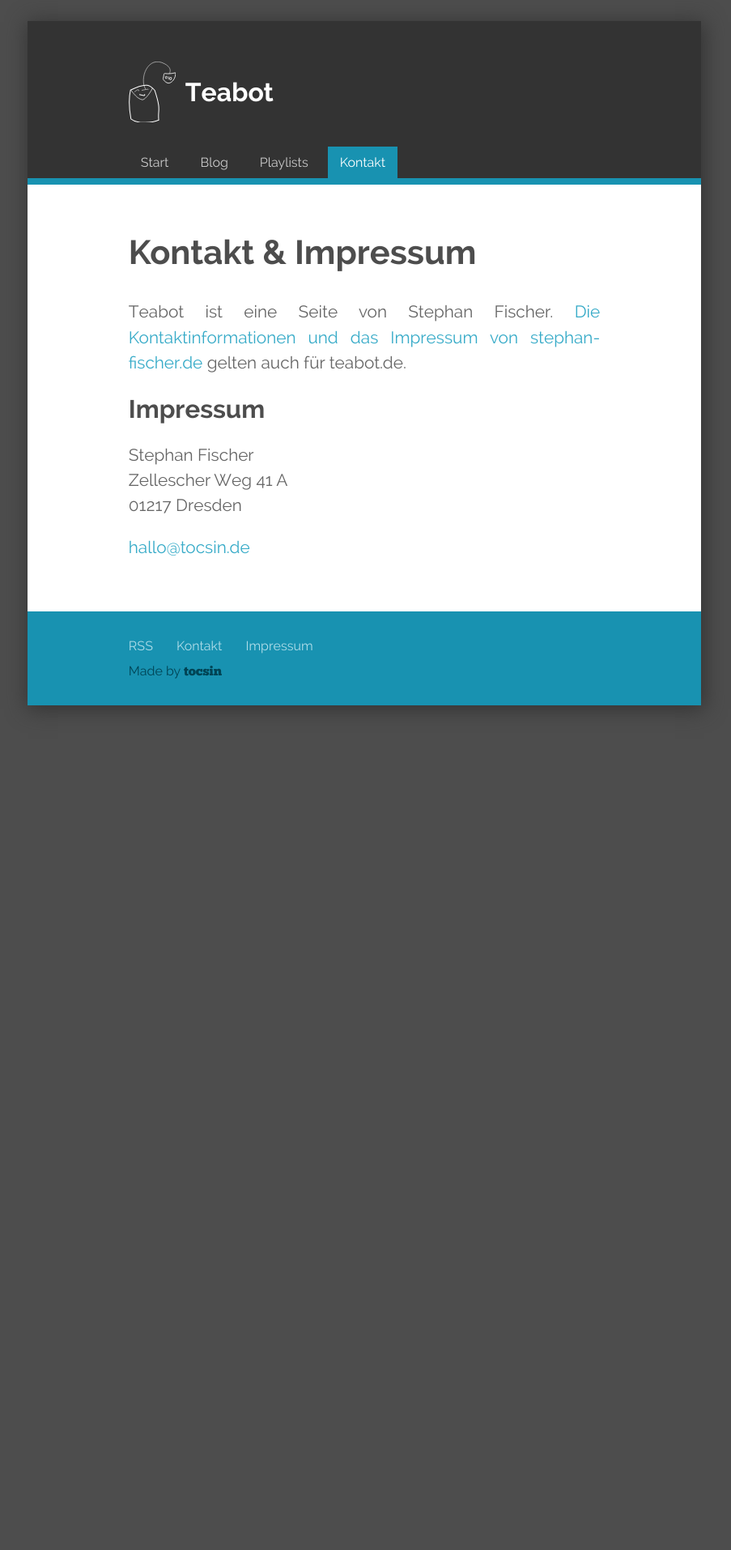
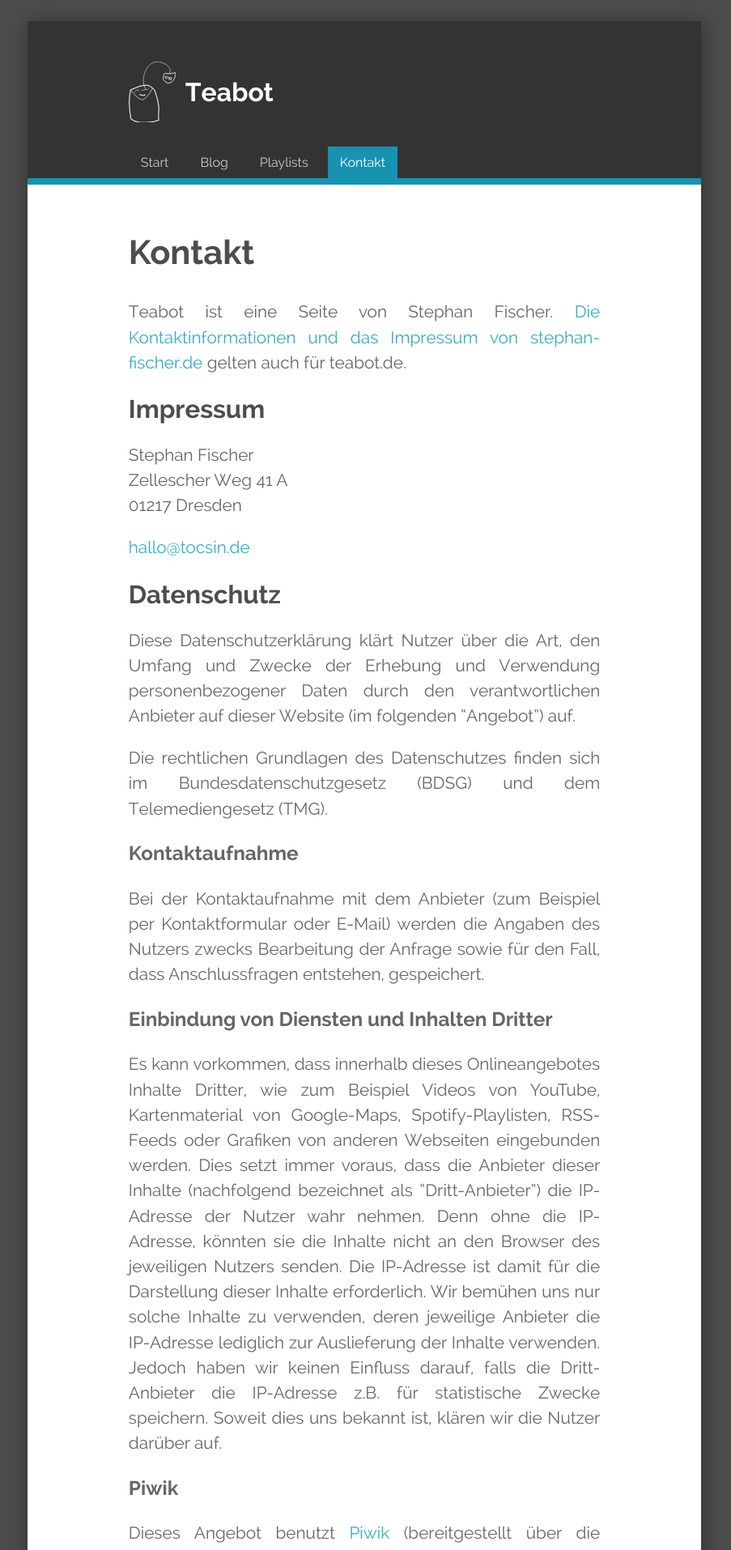
Before and after one commit to tocsinDE/teabot.de, a Jekyll site: the page built from kontakt.md, in a window 1280 px wide. Shown: the top 1914 px of the page at 81% size, without its empty margins (190-1093 px from the left). Built offline with Jekyll 4.4.1, drawn with Linux system fonts in a browser that asks for light colours; nearby versions of some CDN libraries; comment, search, counter and statistics services are not loaded; before the commit the page ends 900 px from its top, so only the background shows below that; some of the changed text lies outside the part shown.

Commit message:
It's German law. Much Datenschutzerklärung, much wow.

```diff
--- a/_includes/footer.html
+++ b/_includes/footer.html
@@ -3,6 +3,7 @@
     <li><a href="{{ "/feed.xml" | relative_url }}" title="RSS-Feed abonnieren">RSS</a></li>
     <li><a href="{{ "/kontakt/" | relative_url}}" title="Kontakt">Kontakt</a></li>
     <li><a href="{{ "/kontakt#impressum" | relative_url}}" title="Impressum">Impressum</a></li>
+    <li><a href="{{ "/kontakt#datenschutz" | relative_url}}" title="Datenschutz">Datenschutz</a></li>
   </ul>
 
   <a href="https://tocsin.de" target="_blank" title="öffnet tocsin.de">Made by <span class="tocsin">tocsin <!-- ... and powered by Jekyll Nicholson --></span></a>
--- a/_layouts/playlist.html
+++ b/_layouts/playlist.html
@@ -26,7 +26,7 @@ layout: default
 		</p>
 
 		<p>
-			<iframe class="spotify" src="https://embed.spotify.com/?uri=spotify:user:letslistentogether:playlist:{{ page.spotify }}&theme=white" allowtransparency="true" frameborder="0"></iframe>
+			<iframe class="spotify" src="https://embed.spotify.com/?uri=spotify:user:letslistentogether:playlist:{{ page.spotify }}&theme=white"></iframe>
 		</p>
 		<p>
 			{% if page.spotify %}<a href="{{ page.spotify }}" target="_blank" title="öffnet die Playlist auf Spotify"><span class="button"><i class="fa fa-spotify" aria-hidden="true"></i> Spotify</span></a>{% endif %}
--- a/_sass/teabot.scss
+++ b/_sass/teabot.scss
@@ -504,8 +504,12 @@ ul, ol {
   text-align: left;
 }
 
+iframe {
+  width: 100%;
+  border: 0px;
+}
+
 iframe.spotify {
-  width: 100%;
   height: 80px
 }
 
--- a/kontakt.md
+++ b/kontakt.md
@@ -1,6 +1,6 @@
 ---
 layout: page
-title: "Kontakt & Impressum"
+title: "Kontakt"
 permalink: /kontakt/
 ---
 
@@ -12,3 +12,35 @@ Zellescher Weg 41 A<br/>
 01217 Dresden
 
 <a href="mailto:&#104;&#097;&#108;&#108;&#111;&#064;&#116;&#111;&#099;&#115;&#105;&#110;.&#100;&#101;" title="eine E-Mail schreiben">&#104;&#097;&#108;&#108;&#111;&#064;&#116;&#111;&#099;&#115;&#105;&#110;.&#100;&#101;</a>
+
+<h2 id="datenschutz">Datenschutz</h2>
+Diese Datenschutzerklärung klärt Nutzer über die Art, den Umfang und Zwecke der Erhebung und Verwendung personenbezogener Daten durch den verantwortlichen Anbieter auf dieser Website (im folgenden “Angebot”) auf.
+
+Die rechtlichen Grundlagen des Datenschutzes finden sich im Bundesdatenschutzgesetz (BDSG) und dem Telemediengesetz (TMG).
+
+<h3>Kontaktaufnahme</h3>
+
+Bei der Kontaktaufnahme mit dem Anbieter (zum Beispiel per Kontaktformular oder E-Mail) werden die Angaben des Nutzers zwecks Bearbeitung der Anfrage sowie für den Fall, dass Anschlussfragen entstehen, gespeichert.
+
+<h3>Einbindung von Diensten und Inhalten Dritter</h3>
+
+Es kann vorkommen, dass innerhalb dieses Onlineangebotes Inhalte Dritter, wie zum Beispiel Videos von YouTube, Kartenmaterial von Google-Maps, Spotify-Playlisten, RSS-Feeds oder Grafiken von anderen Webseiten eingebunden werden. Dies setzt immer voraus, dass die Anbieter dieser Inhalte (nachfolgend bezeichnet als "Dritt-Anbieter") die IP-Adresse der Nutzer wahr nehmen. Denn ohne die IP-Adresse, könnten sie die Inhalte nicht an den Browser des jeweiligen Nutzers senden. Die IP-Adresse ist damit für die Darstellung dieser Inhalte erforderlich. Wir bemühen uns nur solche Inhalte zu verwenden, deren jeweilige Anbieter die IP-Adresse lediglich zur Auslieferung der Inhalte verwenden. Jedoch haben wir keinen Einfluss darauf, falls die Dritt-Anbieter die IP-Adresse z.B. für statistische Zwecke speichern. Soweit dies uns bekannt ist, klären wir die Nutzer darüber auf.
+
+<h3>Piwik</h3>
+
+Dieses Angebot benutzt <a href="https://piwik.org" target="_blank">Piwik</a> (bereitgestellt über die Domain piwik.tocsin.de), eine Open-Source-Software zur statistischen Auswertung der Nutzerzugriffe. Piwik verwendet sog. “Cookies”, Textdateien, die auf dem Computer der Nutzer gespeichert werden und die eine Analyse der Benutzung der Website durch die Nutzer ermöglichen. Die durch den Cookie erzeugten Informationen über die Benutzung dieses Agebotes werden auf dem Server des Anbieters in Deutschland gespeichert. Die IP-Adresse wird sofort nach der Verarbeitung und vor deren Speicherung anonymisiert. Nutzer können die Installation der Cookies durch eine entsprechende Einstellung Ihrer Browser-Software verhindern; Der Anbieter weisen die Nutzer jedoch darauf hin, dass sie in diesem Fall gegebenenfalls nicht sämtliche Funktionen dieser Website vollumfänglich nutzen können.
+
+Das hier eingesetzte Piwik unterstützt Do-not-Track, dies ist eine Technologie und ein Richtlinienvorschlag, der es Benutzern ermöglichen soll, selbständig zu entscheiden, ob ihr Verhalten von Websites, Werbenetzwerken und sozialen Netzwerken verfolgt wird.
+
+Wenn Benutzer in ihrem Browser "Ich möchte nicht getrackt werden" eingestellt haben (aktiviertes "Do-not-Track"), dann wird Piwik diese Besuche nicht tracken.
+
+<h4>Piwik Opt-Out</h4>
+
+<iframe src="https://piwik.tocsin.de/index.php?module=CoreAdminHome&action=optOut&idsite=5&language=de"></iframe>
+
+
+<h3>Widerruf, Änderungen, Berichtigungen und Aktualisierungen</h3>
+
+Der Nutzer hat das Recht, auf Antrag unentgeltlich Auskunft zu erhalten über die personenbezogenen Daten, die über ihn gespeichert wurden. Zusätzlich hat der Nutzer das Recht auf Berichtigung unrichtiger Daten, Sperrung und Löschung seiner personenbezogenen Daten, soweit dem keine gesetzliche Aufbewahrungspflicht entgegensteht.
+
+<i>(Diese Datenschutzerklärung basiert auf dem <a href="http://rechtsanwalt-schwenke.de/smmr-buch/datenschutz-muster-generator-fuer-webseiten-blogs-und-social-media/" target="_blank">Datenschutz-Muster von Rechtsanwalt Thomas Schwenke - I LAW it</a>)</i>
```
